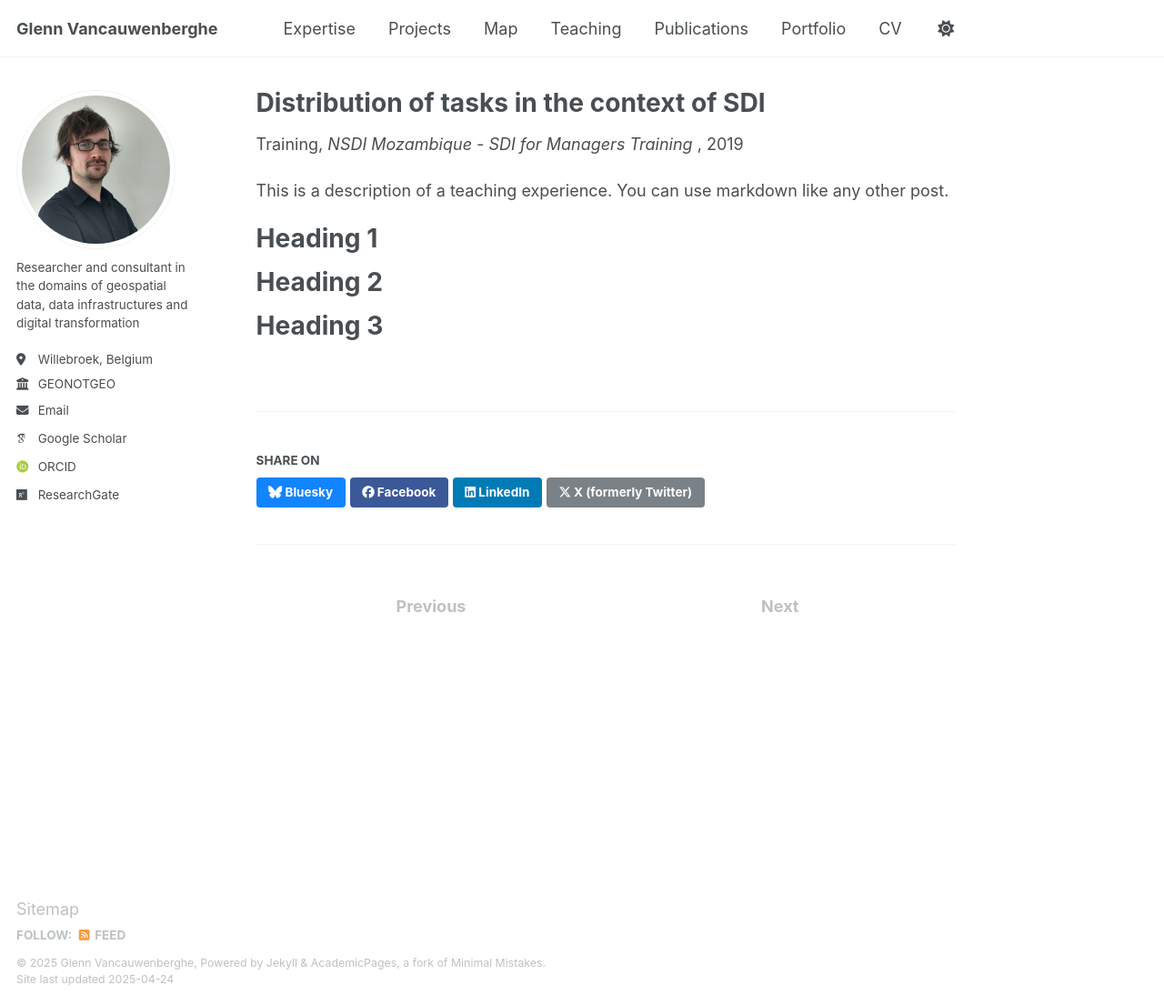
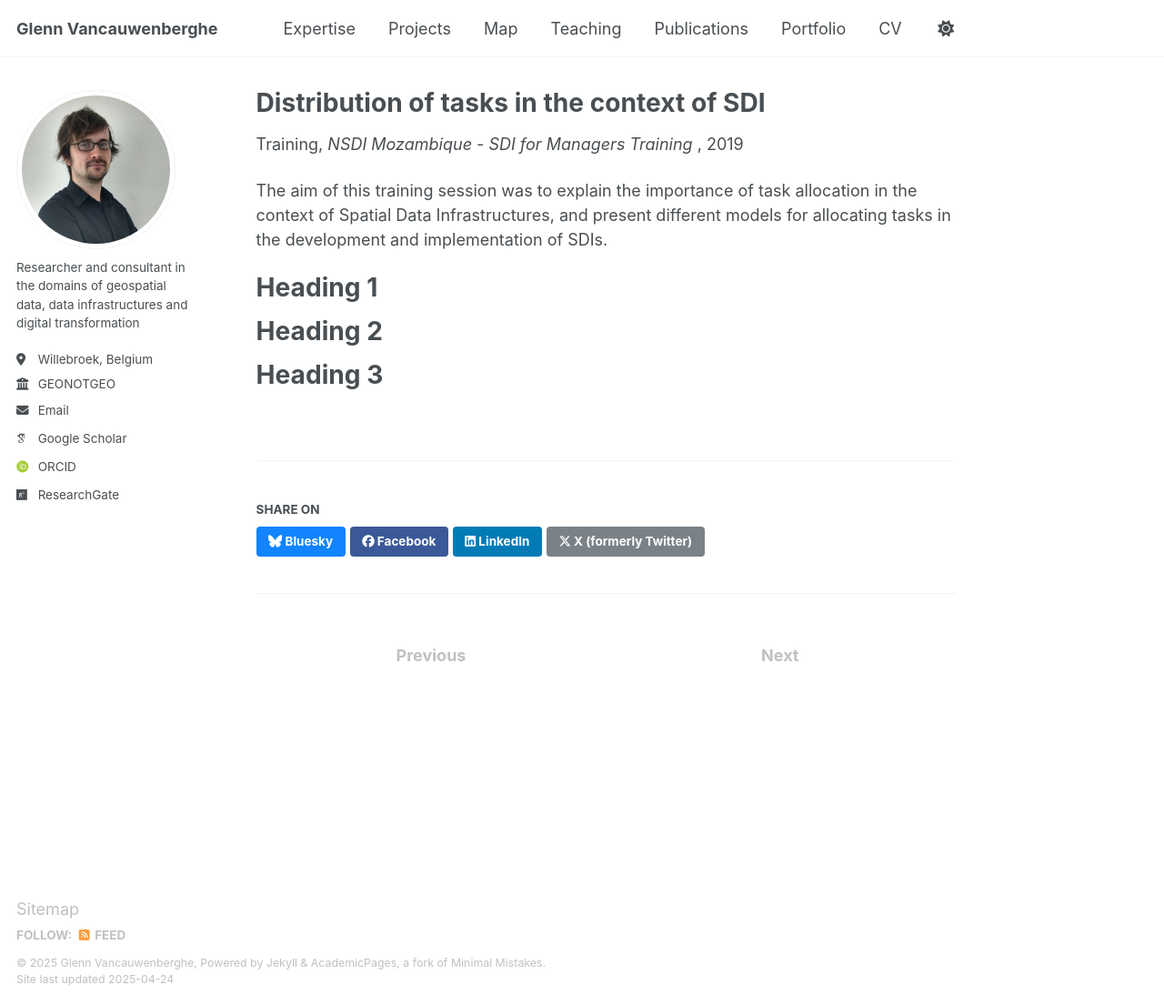
Before and after one commit to GVancauwenberghe/gvancauwenberghe.github.io, a Jekyll site: the page built from _teaching/teaching-18.md, in a window 1280 px wide and 1105 px high. Shown: the whole window at 91% size. Built offline with Jekyll 4.4.1, drawn with Linux system fonts in a browser that asks for light colours; some web fonts are replaced.

Commit message:
Update teaching-18.md

```diff
--- a/_teaching/teaching-18.md
+++ b/_teaching/teaching-18.md
@@ -8,7 +8,7 @@ date: 2019-11-28
 location: "Maputo, Mozambique"
 ---
 
-This is a description of a teaching experience. You can use markdown like any other post.
+The aim of this training session was to explain the importance of task allocation in the context of Spatial Data Infrastructures, and present different models for allocating tasks in the development and implementation of SDIs.
 
 Heading 1
 ======
```
